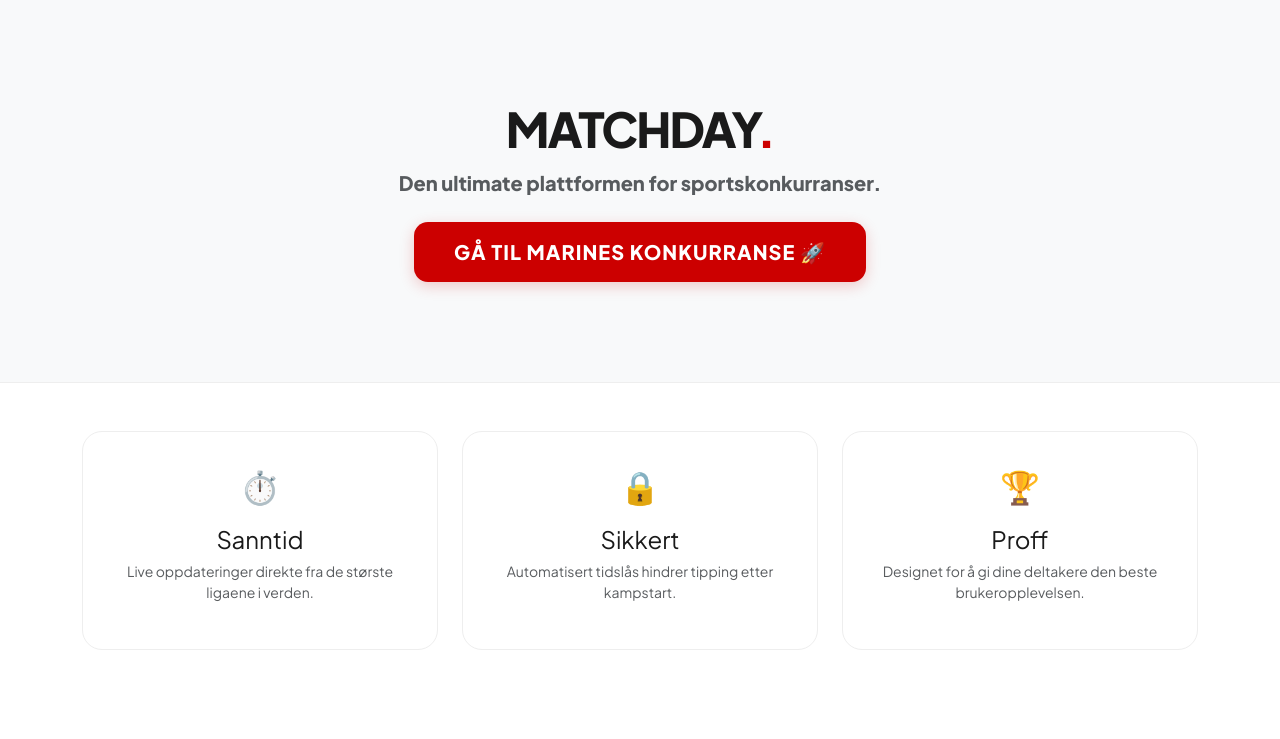
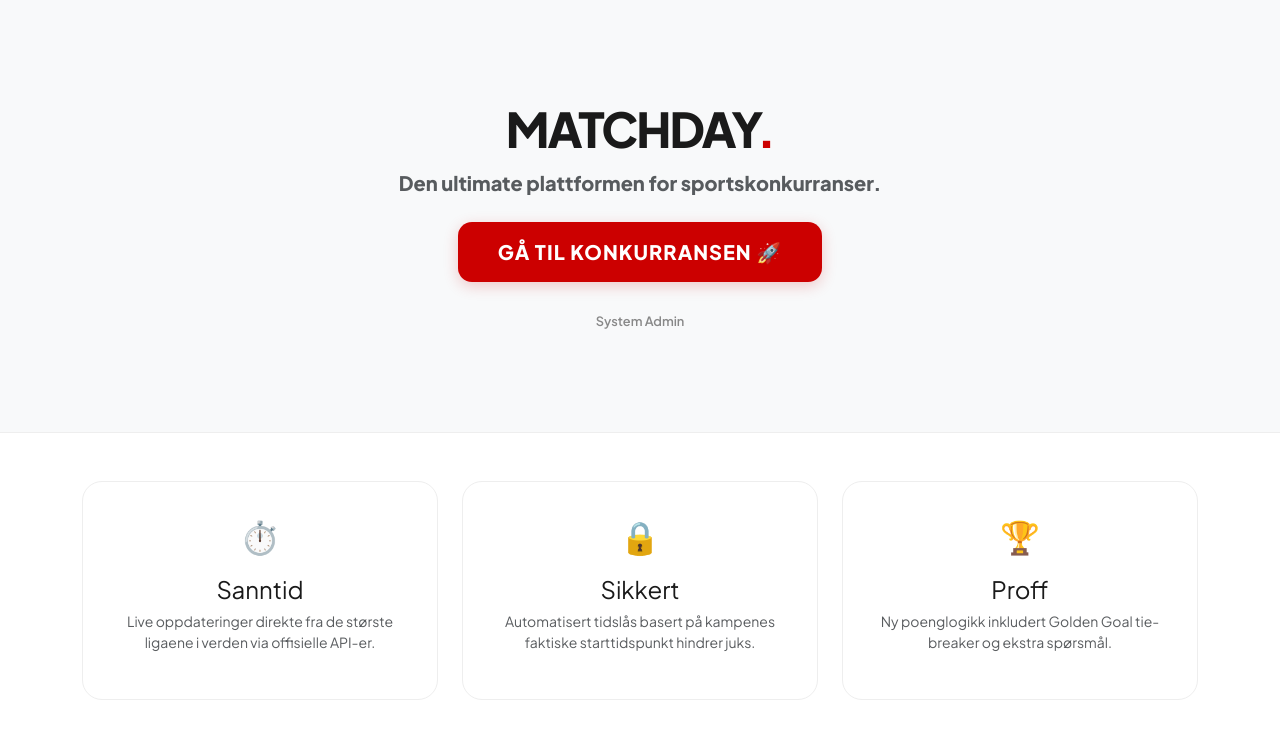
Before and after one commit to claseasybranding-ops/matchday-demo, a Flask app: page / in a window 1280 px wide. Shown: the top 739 px of the page. Run offline with Flask 3, Linux system fonts and the light colour scheme.

Commit message:
Update index.html

```diff
--- a/templates/index.html
+++ b/templates/index.html
@@ -18,6 +18,12 @@
             background-color: var(--md-red); border: none; padding: 15px 40px;
             font-weight: 800; border-radius: 14px; text-transform: uppercase; letter-spacing: 1px;
             box-shadow: 0 4px 15px rgba(204, 0, 0, 0.2);
+            transition: 0.3s;
+        }
+        .btn-primary:hover {
+            background-color: #b30000;
+            transform: translateY(-2px);
+            box-shadow: 0 6px 20px rgba(204, 0, 0, 0.3);
         }
 
         .feature-card {
@@ -26,6 +32,16 @@
         }
         .feature-card:hover { transform: translateY(-5px); box-shadow: 0 10px 25px rgba(0,0,0,0.05); }
         .icon-box { font-size: 2rem; margin-bottom: 15px; }
+
+        .admin-link {
+            margin-top: 30px;
+            display: inline-block;
+            color: #888;
+            text-decoration: none;
+            font-size: 0.8rem;
+            font-weight: 600;
+        }
+        .admin-link:hover { color: var(--md-red); }
     </style>
 </head>
 <body>
@@ -35,8 +51,9 @@
             <h1 class="logo-main">MATCHDAY<span class="logo-dot">.</span></h1>
             <p class="lead fw-bold text-muted mb-4">Den ultimate plattformen for sportskonkurranser.</p>
             <div class="d-flex justify-content-center gap-3">
-                <a href="/group/marines-konkurranse" class="btn btn-primary btn-lg">Gå til Marines Konkurranse 🚀</a>
+                <a href="/group/marines-konkurranse" class="btn btn-primary btn-lg">Gå til Konkurransen 🚀</a>
             </div>
+            <a href="/super_admin_dashboard" class="admin-link">System Admin</a>
         </div>
     </div>
 
@@ -46,21 +63,21 @@
                 <div class="feature-card">
                     <div class="icon-box">⏱️</div>
                     <h4 class="fw-800">Sanntid</h4>
-                    <p class="text-muted small">Live oppdateringer direkte fra de største ligaene i verden.</p>
+                    <p class="text-muted small">Live oppdateringer direkte fra de største ligaene i verden via offisielle API-er.</p>
                 </div>
             </div>
             <div class="col-md-4">
                 <div class="feature-card">
                     <div class="icon-box">🔒</div>
                     <h4 class="fw-800">Sikkert</h4>
-                    <p class="text-muted small">Automatisert tidslås hindrer tipping etter kampstart.</p>
+                    <p class="text-muted small">Automatisert tidslås basert på kampenes faktiske starttidspunkt hindrer juks.</p>
                 </div>
             </div>
             <div class="col-md-4">
                 <div class="feature-card">
                     <div class="icon-box">🏆</div>
                     <h4 class="fw-800">Proff</h4>
-                    <p class="text-muted small">Designet for å gi dine deltakere den beste brukeropplevelsen.</p>
+                    <p class="text-muted small">Ny poenglogikk inkludert Golden Goal tie-breaker og ekstra spørsmål.</p>
                 </div>
             </div>
         </div>
```
